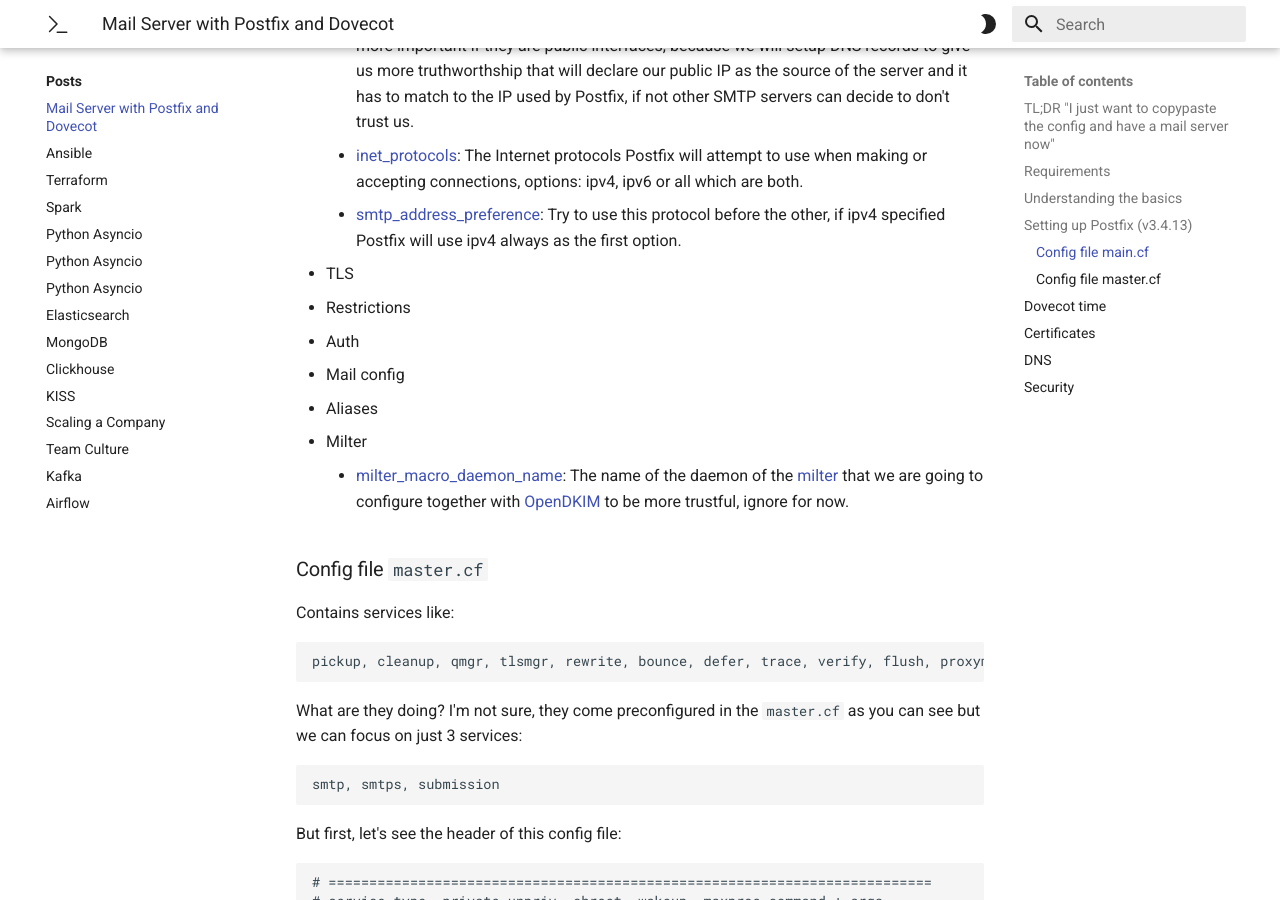
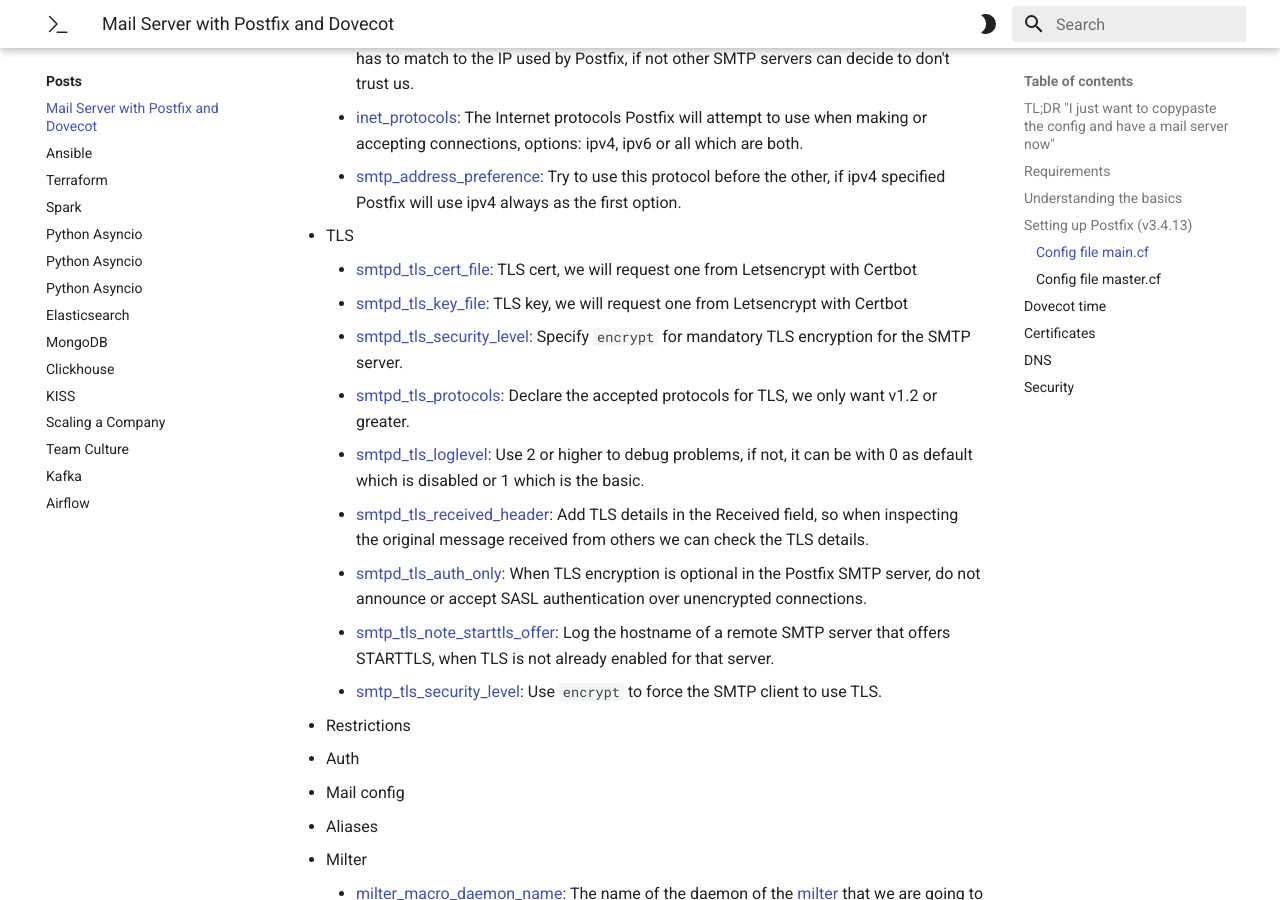
Before and after one commit to oalfonso-o/mkdocs, an MkDocs documentation site: the page built from docs/posts/mailserver.md, in a window 1280 px wide and 900 px high, scrolled down 6025 px. Built offline with MkDocs 1.6.1 and Material for MkDocs 9.7.7, drawn with Linux system fonts in a browser that asks for light colours; some of the changed text lies outside the part shown.

Commit message:
Add docu for TLS postfix params

```diff
--- a/docs/posts/mailserver.md
+++ b/docs/posts/mailserver.md
@@ -152,14 +152,12 @@ For example in my case:
     smtpd_tls_cert_file=/etc/letsencrypt/live/mail.{REPLACE_YOURDOMAIN}/fullchain.pem
     smtpd_tls_key_file=/etc/letsencrypt/live/mail.{REPLACE_YOURDOMAIN}/privkey.pem
     smtpd_tls_security_level = encrypt
-    smtpd_tls_protocols = !SSLv2, !SSLv3
+    smtpd_tls_protocols = >=TLSv1.2
     smtpd_tls_loglevel = 1
     smtpd_tls_received_header = yes
     smtpd_tls_auth_only = yes
     smtp_tls_note_starttls_offer = yes
-    smtp_tls_CApath=/etc/ssl/certs
     smtp_tls_security_level = encrypt
-    smtp_tls_session_cache_database = btree:${data_directory}/smtp_scache
 
     # Restrictions
     smtpd_relay_restrictions = permit_mynetworks permit_sasl_authenticated defer_unauth_destination
@@ -276,6 +274,15 @@ Brief description of each parameter:
     - [inet_protocols](https://www.postfix.org/postconf.5.html#inet_protocols): The Internet protocols Postfix will attempt to use when making or accepting connections, options: ipv4, ipv6 or all which are both.
     - [smtp_address_preference](https://www.postfix.org/postconf.5.html#smtp_address_preference): Try to use this protocol before the other, if ipv4 specified Postfix will use ipv4 always as the first option.
 - TLS
+    - [smtpd_tls_cert_file](https://www.postfix.org/postconf.5.html#smtpd_tls_cert_file): TLS cert, we will request one from Letsencrypt with Certbot
+    - [smtpd_tls_key_file](https://www.postfix.org/postconf.5.html#smtpd_tls_key_file): TLS key, we will request one from Letsencrypt with Certbot
+    - [smtpd_tls_security_level](https://www.postfix.org/postconf.5.html#smtpd_tls_security_level): Specify `encrypt` for mandatory TLS encryption for the SMTP server.
+    - [smtpd_tls_protocols](https://www.postfix.org/postconf.5.html#smtpd_tls_protocols): Declare the accepted protocols for TLS, we only want v1.2 or greater.
+    - [smtpd_tls_loglevel](https://www.postfix.org/postconf.5.html#smtpd_tls_loglevel): Use 2 or higher to debug problems, if not, it can be with 0 as default which is disabled or 1 which is the basic.
+    - [smtpd_tls_received_header](https://www.postfix.org/postconf.5.html#smtpd_tls_received_header): Add TLS details in the Received field, so when inspecting the original message received from others we can check the TLS details.
+    - [smtpd_tls_auth_only](https://www.postfix.org/postconf.5.html#smtpd_tls_auth_only):  When TLS encryption is optional in the Postfix SMTP server, do not announce or accept SASL authentication over unencrypted connections.
+    - [smtp_tls_note_starttls_offer](https://www.postfix.org/postconf.5.html#smtp_tls_note_starttls_offer):  Log the hostname of a remote SMTP server that offers STARTTLS, when TLS is not already enabled for that server.
+    - [smtp_tls_security_level](https://www.postfix.org/postconf.5.html#smtp_tls_security_level): Use `encrypt` to force the SMTP client to use TLS.
 - Restrictions
 - Auth
 - Mail config
```
Also changed, not shown: other parts of docs/posts/mailserver.md (+1 -1 lines).
